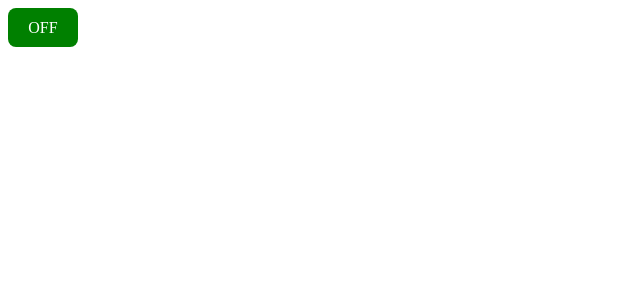
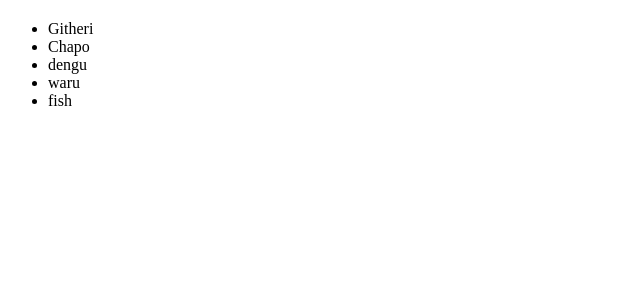
Before and after one commit to jedaqsaul/practice-react-repo, a React (Vite) app: page / in a window 1280 px wide. Shown: the top 300 px of the page, without its empty margins (0-640 px from the left). Built offline with nearby package versions, Linux system fonts and the light colour scheme.

Commit message:
Uses .map with useState

```diff
--- a/src/App.jsx
+++ b/src/App.jsx
@@ -1,11 +1,12 @@
 import React from "react";
 
-import Toggle from "./demo/Toggle";
+import Counter from "./demo/Counter";
+import Foods from "./demo/Foods";
 
 export default function App() {
   return (
     <div>
-      <Toggle />
+      <Foods />
     </div>
   );
 }
--- a/src/demo/Counter.jsx
+++ b/src/demo/Counter.jsx
@@ -4,9 +4,8 @@ export default function Counter() {
   const [count, setCount] = useState(0);
 
   const increment = () => {
-    setCount((count) => count + 1);
-    setCount((count) => count + 1);
-    setCount((count) => count + 1);
+    setCount({ x: count.x + 1 });
+
     console.log(count);
   };
 
--- /dev/null
+++ b/src/demo/Foods.jsx
@@ -0,0 +1,28 @@
+import React, { useState } from "react";
+
+export default function Foods() {
+  const [foods, setFoods] = useState([
+    "Githeri",
+    "Chapo",
+    "dengu",
+    "waru",
+    "fish",
+  ]);
+
+  const removeFood = (foodToRemove) => {
+    setFoods(foods.filter((food) => food !== foodToRemove));
+  };
+
+  return (
+    <div className="p-4">
+      <h2 className="text-xl font-bold"></h2>
+      <ul>
+        {foods.map((food) => (
+          <li key={food} className="text-green-600">
+            {food}
+          </li>
+        ))}
+      </ul>
+    </div>
+  );
+}
```
